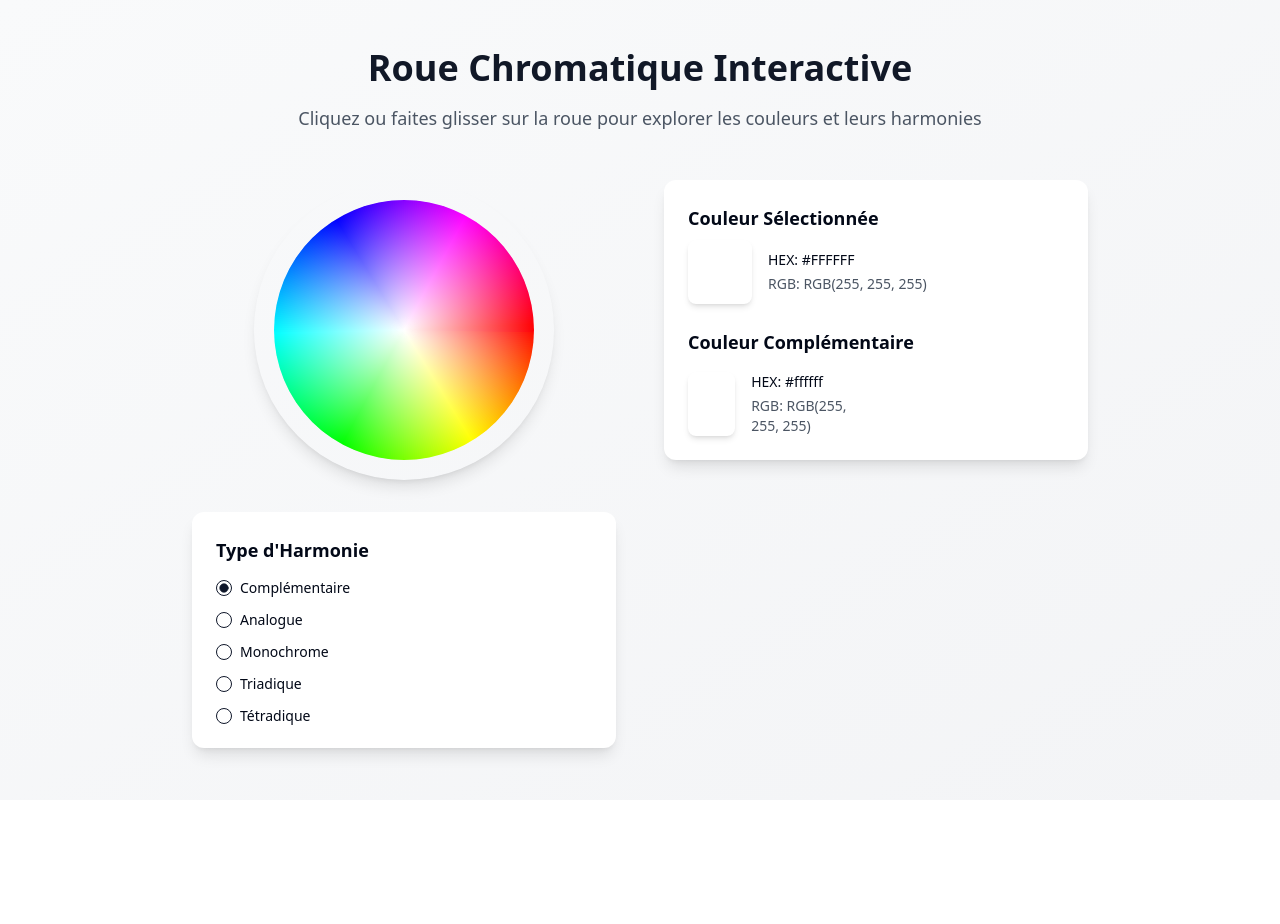
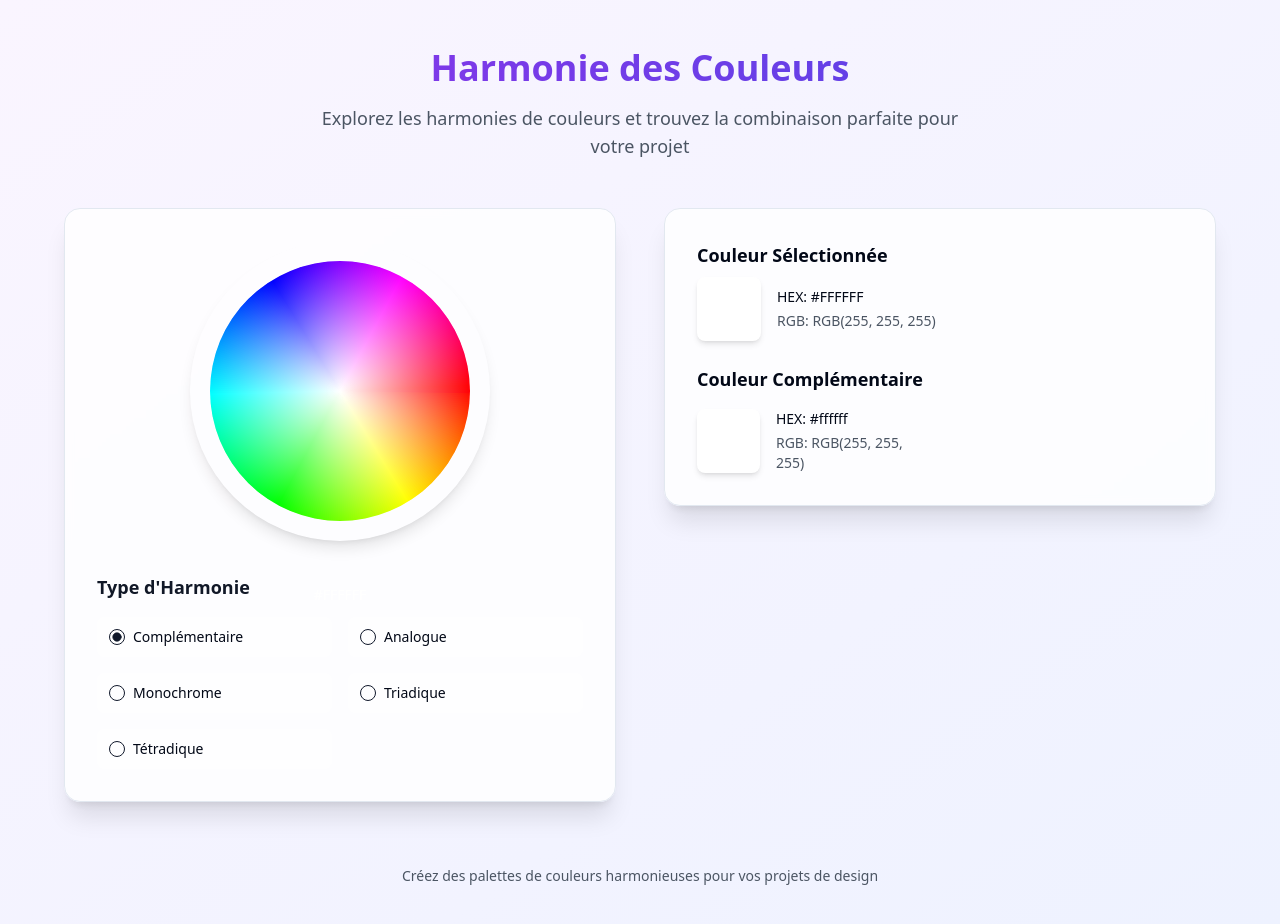
Before and after one commit to Digitizfr/colorwheel-explorer, a React (Vite) app: page / in a window 1280 px wide. Shown: the top 924 px of the page. Before the commit the page ends 800 px from the top, so only its background shows below. Built offline with nearby package versions, Linux system fonts and the light colour scheme.

Commit message:
Improve UI for deployment readiness
Enhanced the rendering and styling of the application to ensure it resembles a polished website, preparing it for online deployment.
[skip gpt_engineer]

```diff
--- a/src/pages/Index.tsx
+++ b/src/pages/Index.tsx
@@ -1,8 +1,9 @@
 import React, { useState } from 'react';
 import { ColorWheel } from '@/components/ColorWheel';
 import { ColorDisplay } from '@/components/ColorDisplay';
-import { RadioGroup, RadioGroupItem } from "@/components/ui/radio-group"
-import { Label } from "@/components/ui/label"
+import { RadioGroup, RadioGroupItem } from "@/components/ui/radio-group";
+import { Label } from "@/components/ui/label";
+import { Card } from "@/components/ui/card";
 
 type HarmonyType = 'complementary' | 'analogous' | 'monochromatic' | 'triadic' | 'tetradic';
 
@@ -88,17 +89,19 @@ const Index = () => {
   const harmonyColors = calculateHarmonyColors(selectedColor, harmonyType);
 
   return (
-    <div className="min-h-screen bg-gradient-to-br from-gray-50 to-gray-100 py-12 px-4 sm:px-6 lg:px-8">
-      <div className="max-w-4xl mx-auto">
+    <div className="min-h-screen bg-gradient-to-br from-purple-50 to-indigo-50 py-12 px-4 sm:px-6 lg:px-8">
+      <div className="max-w-6xl mx-auto">
         <div className="text-center mb-12">
-          <h1 className="text-4xl font-bold text-gray-900 mb-4">Roue Chromatique Interactive</h1>
-          <p className="text-lg text-gray-600">
-            Cliquez ou faites glisser sur la roue pour explorer les couleurs et leurs harmonies
+          <h1 className="text-4xl font-bold text-gray-900 mb-4 bg-clip-text text-transparent bg-gradient-to-r from-purple-600 to-indigo-600">
+            Harmonie des Couleurs
+          </h1>
+          <p className="text-lg text-gray-600 max-w-2xl mx-auto">
+            Explorez les harmonies de couleurs et trouvez la combinaison parfaite pour votre projet
           </p>
         </div>
 
-        <div className="grid grid-cols-1 md:grid-cols-2 gap-12 items-start">
-          <div className="space-y-8">
+        <div className="grid grid-cols-1 lg:grid-cols-2 gap-12 items-start">
+          <Card className="p-8 bg-white/80 backdrop-blur-sm shadow-xl rounded-2xl space-y-8">
             <div className="flex justify-center">
               <ColorWheel
                 onColorSelect={setSelectedColor}
@@ -108,45 +111,51 @@ const Index = () => {
               />
             </div>
 
-            <div className="bg-white p-6 rounded-xl shadow-lg">
-              <h3 className="text-lg font-semibold mb-4">Type d'Harmonie</h3>
+            <div className="space-y-4">
+              <h3 className="text-lg font-semibold text-gray-900">Type d'Harmonie</h3>
               <RadioGroup
                 defaultValue="complementary"
                 onValueChange={(value) => setHarmonyType(value as HarmonyType)}
-                className="grid gap-4"
+                className="grid grid-cols-2 gap-4"
               >
-                <div className="flex items-center space-x-2">
+                <div className="flex items-center space-x-2 bg-white/50 p-3 rounded-lg hover:bg-white/80 transition-colors">
                   <RadioGroupItem value="complementary" id="complementary" />
-                  <Label htmlFor="complementary">Complémentaire</Label>
+                  <Label htmlFor="complementary" className="cursor-pointer">Complémentaire</Label>
                 </div>
-                <div className="flex items-center space-x-2">
+                <div className="flex items-center space-x-2 bg-white/50 p-3 rounded-lg hover:bg-white/80 transition-colors">
                   <RadioGroupItem value="analogous" id="analogous" />
-                  <Label htmlFor="analogous">Analogue</Label>
+                  <Label htmlFor="analogous" className="cursor-pointer">Analogue</Label>
                 </div>
-                <div className="flex items-center space-x-2">
+                <div className="flex items-center space-x-2 bg-white/50 p-3 rounded-lg hover:bg-white/80 transition-colors">
                   <RadioGroupItem value="monochromatic" id="monochromatic" />
-                  <Label htmlFor="monochromatic">Monochrome</Label>
+                  <Label htmlFor="monochromatic" className="cursor-pointer">Monochrome</Label>
                 </div>
-                <div className="flex items-center space-x-2">
+                <div className="flex items-center space-x-2 bg-white/50 p-3 rounded-lg hover:bg-white/80 transition-colors">
                   <RadioGroupItem value="triadic" id="triadic" />
-                  <Label htmlFor="triadic">Triadique</Label>
+                  <Label htmlFor="triadic" className="cursor-pointer">Triadique</Label>
                 </div>
-                <div className="flex items-center space-x-2">
+                <div className="flex items-center space-x-2 bg-white/50 p-3 rounded-lg hover:bg-white/80 transition-colors">
                   <RadioGroupItem value="tetradic" id="tetradic" />
-                  <Label htmlFor="tetradic">Tétradique</Label>
+                  <Label htmlFor="tetradic" className="cursor-pointer">Tétradique</Label>
                 </div>
               </RadioGroup>
             </div>
-          </div>
+          </Card>
 
-          <div className="bg-white p-6 rounded-xl shadow-lg">
+          <Card className="p-8 bg-white/80 backdrop-blur-sm shadow-xl rounded-2xl">
             <ColorDisplay
               color={selectedColor}
               harmonyColors={harmonyColors}
               harmonyType={harmonyType}
             />
-          </div>
+          </Card>
         </div>
+
+        <footer className="mt-16 text-center text-gray-600">
+          <p className="text-sm">
+            Créez des palettes de couleurs harmonieuses pour vos projets de design
+          </p>
+        </footer>
       </div>
     </div>
   );
```
